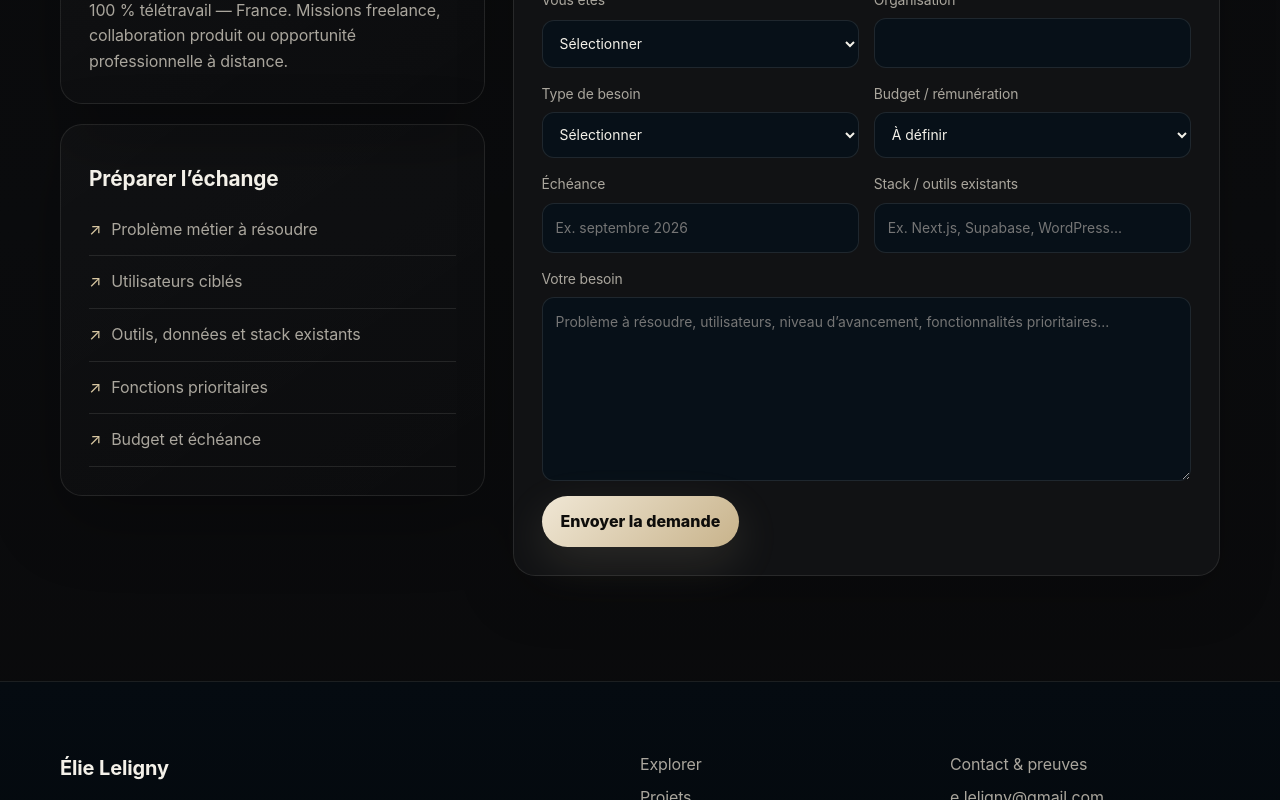
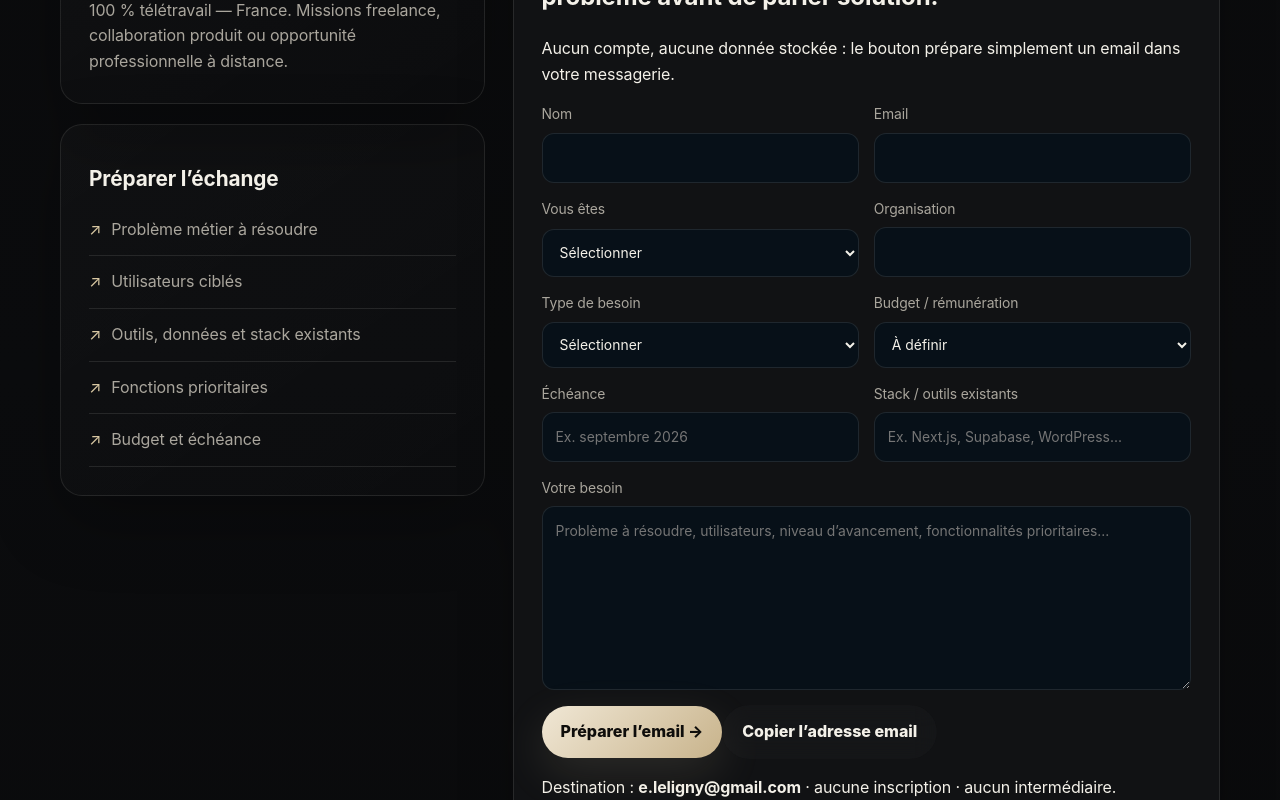
Before and after one commit to eleligny-coder/Portfolio, a Next.js app: page /contact in a window 1280 px wide. Shown: the part 800-1600 px from the top of the page. Built offline with nearby package versions, Linux system fonts and the light colour scheme; no server answers.

Commit message:
refactor: use direct email contact with no backend

```diff
--- a/src/components/contact-form.tsx
+++ b/src/components/contact-form.tsx
@@ -1,58 +1,58 @@
 "use client";
 
-import Script from "next/script";
 import { FormEvent, useState } from "react";
 
-const turnstileSiteKey = process.env.NEXT_PUBLIC_TURNSTILE_SITE_KEY;
+const contactEmail = "e.leligny@gmail.com";
 
 export function ContactForm() {
-  const [state, setState] = useState<"idle" | "sending" | "done" | "error">("idle");
-  const [message, setMessage] = useState("");
+  const [copied, setCopied] = useState(false);
 
-  async function submit(event: FormEvent<HTMLFormElement>) {
+  function submit(event: FormEvent<HTMLFormElement>) {
     event.preventDefault();
-    setState("sending");
-    setMessage("");
-    const formElement = event.currentTarget;
+    const form = new FormData(event.currentTarget);
+    const value = (key: string) => String(form.get(key) ?? "").trim();
+    const subject = `Portfolio — ${value("requestType") || "Prise de contact"} — ${value("name") || "Nouveau contact"}`;
+    const body = [
+      "Bonjour Élie,",
+      "",
+      "Je vous contacte depuis votre portfolio.",
+      "",
+      `Nom : ${value("name")}`,
+      `Email : ${value("email")}`,
+      `Profil : ${value("profileType")}`,
+      `Organisation : ${value("company") || "Non renseignée"}`,
+      `Besoin : ${value("requestType")}`,
+      `Budget / rémunération : ${value("budget") || "À définir"}`,
+      `Échéance : ${value("deadline") || "Non renseignée"}`,
+      `Stack / outils : ${value("stack") || "Non renseignés"}`,
+      "",
+      "Contexte :",
+      value("message"),
+      "",
+      "Bien cordialement,",
+      value("name"),
+    ].join("\n");
+    window.location.href = `mailto:${contactEmail}?subject=${encodeURIComponent(subject)}&body=${encodeURIComponent(body)}`;
+  }
 
+  async function copyEmail() {
     try {
-      const form = new FormData(formElement);
-      const body = Object.fromEntries(form.entries());
-      const response = await fetch("/api/contact", { method: "POST", headers: { "Content-Type": "application/json" }, body: JSON.stringify(body) });
-      const data = await response.json().catch(() => ({ message: "Une erreur est survenue." }));
-      setMessage(data.message ?? "Une erreur est survenue.");
-      setState(response.ok ? "done" : "error");
-      if (response.ok) formElement.reset();
+      await navigator.clipboard.writeText(contactEmail);
+      setCopied(true);
+      window.setTimeout(() => setCopied(false), 1800);
     } catch {
-      setState("error");
-      setMessage("Connexion interrompue. Réessayez ou utilisez l’adresse email directe.");
+      window.location.href = `mailto:${contactEmail}`;
     }
   }
 
-  return (
-    <form className="contact-form" onSubmit={submit} aria-busy={state === "sending"}>
-      {turnstileSiteKey && <Script src="https://challenges.cloudflare.com/turnstile/v0/api.js" strategy="afterInteractive" />}
-      <input className="hp" name="website" tabIndex={-1} autoComplete="off" aria-hidden="true" />
-      <div className="form-grid">
-        <label>Nom<input name="name" required minLength={2} /></label>
-        <label>Email<input name="email" type="email" required /></label>
-      </div>
-      <div className="form-grid">
-        <label>Vous êtes<select name="profileType" required defaultValue=""><option value="" disabled>Sélectionner</option><option>Entreprise / PME</option><option>Startup / entrepreneur</option><option>Recruteur / ESN</option><option>Association / ESS</option><option>Indépendant</option><option>Autre</option></select></label>
-        <label>Organisation<input name="company" /></label>
-      </div>
-      <div className="form-grid">
-        <label>Type de besoin<select name="requestType" required defaultValue=""><option value="" disabled>Sélectionner</option><option>SaaS / application métier</option><option>CRM sur mesure</option><option>IA & automatisation</option><option>Stripe / monétisation</option><option>Audit / reprise de projet</option><option>Product Owner / pilotage</option><option>Recrutement 100 % remote</option><option>Autre</option></select></label>
-        <label>Budget / rémunération<select name="budget" defaultValue=""><option value="">À définir</option><option>Moins de 3 000 €</option><option>3 000 à 10 000 €</option><option>10 000 à 30 000 €</option><option>Plus de 30 000 €</option><option>Poste salarié / TJM à discuter</option></select></label>
-      </div>
-      <div className="form-grid">
-        <label>Échéance<input name="deadline" placeholder="Ex. septembre 2026" /></label>
-        <label>Stack / outils existants<input name="stack" placeholder="Ex. Next.js, Supabase, WordPress…" /></label>
-      </div>
-      <label>Votre besoin<textarea name="message" required minLength={20} rows={7} placeholder="Problème à résoudre, utilisateurs, niveau d’avancement, fonctionnalités prioritaires…" /></label>
-      {turnstileSiteKey && <div className="cf-turnstile" data-sitekey={turnstileSiteKey} data-theme="dark" data-size="flexible" />}
-      <button className="btn" disabled={state === "sending"}>{state === "sending" ? "Envoi…" : "Envoyer la demande"}</button>
-      {message && <p role="status" aria-live="polite" className={state === "error" ? "form-message error" : "form-message"}>{message}</p>}
-    </form>
-  );
+  return <form className="contact-form" onSubmit={submit}>
+    <div className="contact-form-head"><span className="eyebrow">Brief de mission</span><h2>Donnez-moi le contexte. Je veux comprendre le problème avant de parler solution.</h2><p>Aucun compte, aucune donnée stockée : le bouton prépare simplement un email dans votre messagerie.</p></div>
+    <div className="form-grid"><label>Nom<input name="name" required minLength={2} autoComplete="name" /></label><label>Email<input name="email" type="email" required autoComplete="email" /></label></div>
+    <div className="form-grid"><label>Vous êtes<select name="profileType" required defaultValue=""><option value="" disabled>Sélectionner</option><option>Entreprise / PME</option><option>Startup / entrepreneur</option><option>Recruteur / ESN</option><option>Association / ESS</option><option>Indépendant</option><option>Autre</option></select></label><label>Organisation<input name="company" autoComplete="organization" /></label></div>
+    <div className="form-grid"><label>Type de besoin<select name="requestType" required defaultValue=""><option value="" disabled>Sélectionner</option><option>SaaS / application métier</option><option>CRM sur mesure</option><option>Automatisation / intégrations</option><option>Stripe / monétisation</option><option>Audit / reprise de projet</option><option>Product Owner / pilotage</option><option>Recrutement 100 % remote</option><option>Autre</option></select></label><label>Budget / rémunération<select name="budget" defaultValue=""><option value="">À définir</option><option>Moins de 3 000 €</option><option>3 000 à 10 000 €</option><option>10 000 à 30 000 €</option><option>Plus de 30 000 €</option><option>Poste salarié / TJM à discuter</option></select></label></div>
+    <div className="form-grid"><label>Échéance<input name="deadline" placeholder="Ex. septembre 2026" /></label><label>Stack / outils existants<input name="stack" placeholder="Ex. Next.js, Supabase, WordPress…" /></label></div>
+    <label>Votre besoin<textarea name="message" required minLength={20} rows={7} placeholder="Problème à résoudre, utilisateurs, niveau d’avancement, fonctionnalités prioritaires…" /></label>
+    <div className="contact-submit-row"><button className="btn" type="submit">Préparer l’email →</button><button className="btn ghost" type="button" onClick={copyEmail}>{copied ? "Adresse copiée ✓" : "Copier l’adresse email"}</button></div>
+    <p className="contact-privacy-note">Destination : <strong>{contactEmail}</strong> · aucune inscription · aucun intermédiaire.</p>
+  </form>;
 }
```
